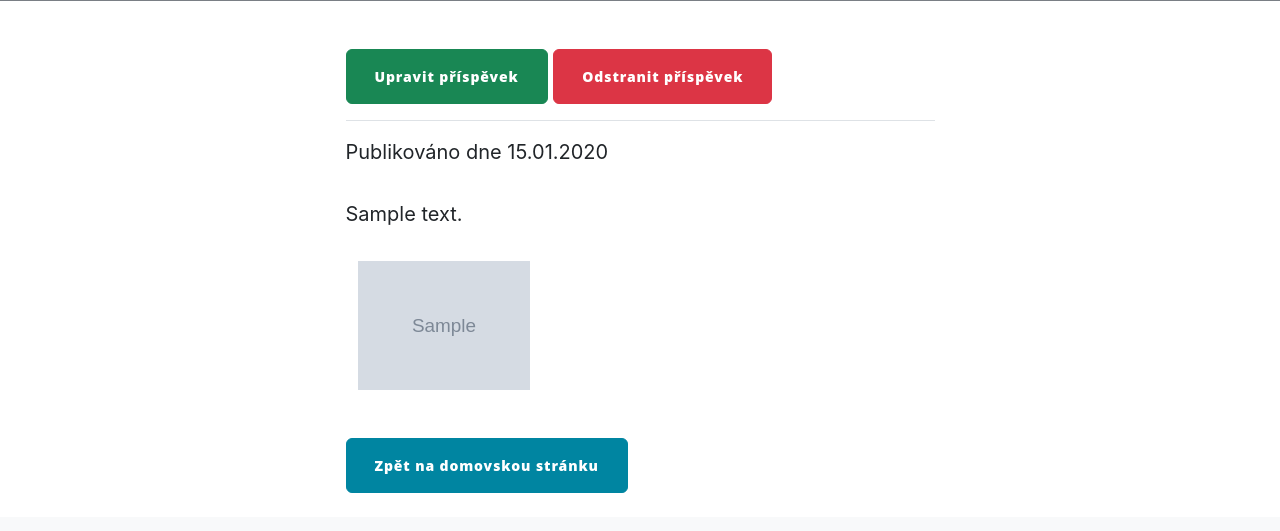
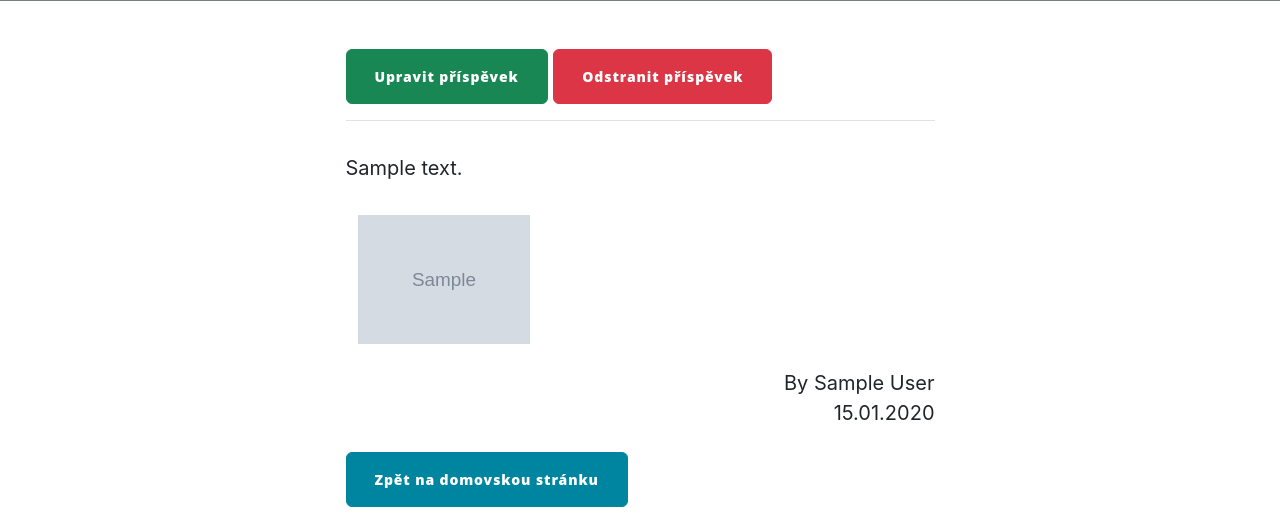
Before and after one commit to BatekPetr/DanyBlog, a Flask app: page /post/1 in a window 1280 px wide. Shown: the part 535-1066 px from the top of the page. Before the commit the page ends 1028 px from the top, so only its background shows below. Run offline with Flask 3, Linux system fonts and the light colour scheme; a user stored in the database is signed in; tables that the repository leaves empty hold one stand-in row (values such as "Sample post"); grey boxes marked "Sample" are stand-in pictures; some libraries are stand-ins or nearby versions.

Commit message:
Added relation between Post and User databases.

```diff
--- a/src/posts/models.py
+++ b/src/posts/models.py
@@ -1,3 +1,5 @@
+import sqlalchemy
+
 from model import db
 
 
@@ -10,3 +12,5 @@ class Post(db.Model):
     content = db.Column(db.Text, nullable=False)
     images = db.Column(db.String(1000), nullable=True, default="")
     created_at = db.Column(db.DateTime, server_default=db.func.now())
+    published_by = db.Column(db.Integer, nullable=False,
+                             server_default=sqlalchemy.sql.expression.literal(1))
--- a/src/posts/views.py
+++ b/src/posts/views.py
@@ -1,11 +1,12 @@
 import os
 from flask import Blueprint, current_app, render_template, redirect, request, url_for, jsonify, flash
-from flask_login import login_required
+from flask_login import login_required, current_user
 
 from werkzeug.utils import secure_filename
 
 # App package imports
 from model import db
+from src.accounts.models import User
 from src.utils.decorators import check_is_approved
 
 # Relative imports to avoid conflicts with Pypy packages
@@ -37,7 +38,7 @@ def add_post():
             image_filenames = image_filenames[:-1]
 
         # Uložení příspěvku do databáze
-        new_post = Post(title=title, content=content, images=image_filenames)
+        new_post = Post(title=title, content=content, images=image_filenames, published_by=current_user.id)
         db.session.add(new_post)
         db.session.commit()
 
@@ -136,7 +137,8 @@ def delete_image(post_id, image_name):
 @check_is_approved
 def post_detail(post_id):
     post = Post.query.get_or_404(post_id)
+    user = User.query.get_or_404(post.published_by)
     images = post.images.split(",")
-    return render_template('posts/post_detail.html', post=post,
+    return render_template('posts/post_detail.html', post=post, user=user,
                            heading_image=os.path.join(images[0]),
                            images=images)
--- a/src/templates/core/index.html
+++ b/src/templates/core/index.html
@@ -11,7 +11,7 @@
                     <form action="/add_post">
                         <input type="submit" class="btn btn-primary" value="Přidat příspěvek" />
                     </form>
-                    {% for post in posts %}
+                    {% for post in posts|reverse %}
         <!--            <div class="col-lg-4 col-md-6 mb-4">-->
                         <div class="post-preview">
                             <a href="{{ url_for('posts.post_detail', post_id=post.id) }}">
--- a/src/templates/posts/post_detail.html
+++ b/src/templates/posts/post_detail.html
@@ -17,9 +17,6 @@
                     <a class="btn btn-success" href="{{ url_for('posts.edit_post', post_id=post.id) }}">Upravit příspěvek</a>
                     <a class="btn btn-danger" href="{{ url_for('posts.delete_post', post_id=post.id) }}">Odstranit příspěvek</a>
                     <hr>
-
-                    <span class="meta">Publikováno dne {{ post.created_at.strftime('%d.%m.%Y') }}</span>
-
                     <p>{{ post.content }}</p>
 
                     {% if images %}
@@ -35,6 +32,12 @@
                           </div>
                         </div>
                     {% endif %}
+
+                    <div style="text-align: right;">
+                        <span> By {{ user.name }}</span>
+                        <br>
+                        <span class="meta"> {{ post.created_at.strftime('%d.%m.%Y') }} </span>
+                    </div>
 
                     <a href="{{ url_for('core.index') }}" class="btn btn-primary mt-4">Zpět na domovskou stránku</a>
                 </div>
```
